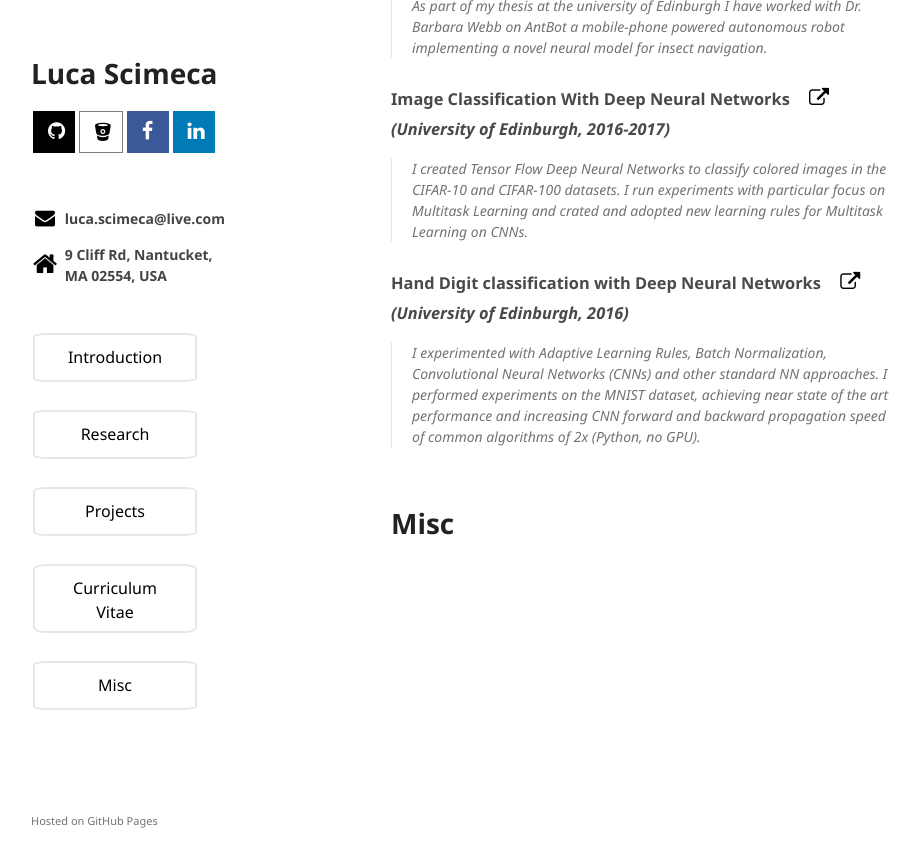
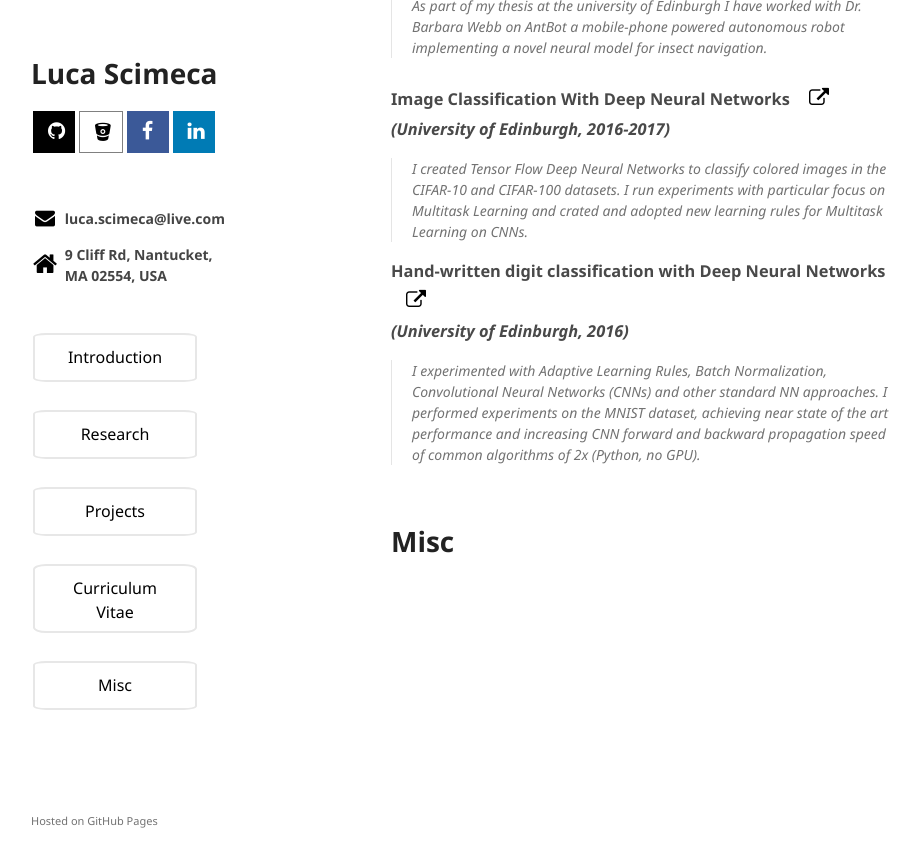
Before and after one commit to lucascimeca/lucascimeca.github.io, a Jekyll site: the page built from index.md, in a window 1280 px wide and 900 px high, scrolled down 1195 px. Shown: the top 867 px of the window, without its empty margins (179-1099 px from the left). Built offline with Jekyll 4.4.1, drawn with Linux system fonts in a browser that asks for light colours; nearby versions of some CDN libraries; the repository's description, which GitHub fills in, is left out.

Commit message:
Update index.md

```diff
--- a/index.md
+++ b/index.md
@@ -41,7 +41,7 @@ My interests lie mainly in Machine Learning and Robotics research, particularly
 
 > I created Tensor Flow Deep Neural Networks to classify colored images in the CIFAR-10 and CIFAR-100 datasets. I run experiments with particular focus on Multitask Learning and crated and adopted new learning rules for Multitask Learning on CNNs.
 
-### [](#DNN-mnist) Hand Digit classification with Deep Neural Networks <a href="https://bitbucket.org/lucascimeca/deep-neural-networks-mnist-dataset?lipi=urn%3Ali%3Apage%3Ad_flagship3_profile_view_base%3BGUJg49LJSNqF2TBvYYXHiQ%3D%3D" class="fa fa-external-link" style="font-size: 20px" target="_blank"></a><br/>_(University of Edinburgh, 2016)_
+### [](#DNN-mnist) Hand-written digit classification with Deep Neural Networks <a href="https://bitbucket.org/lucascimeca/deep-neural-networks-mnist-dataset?lipi=urn%3Ali%3Apage%3Ad_flagship3_profile_view_base%3BGUJg49LJSNqF2TBvYYXHiQ%3D%3D" class="fa fa-external-link" style="font-size: 20px" target="_blank"></a><br/>_(University of Edinburgh, 2016)_
 
 > I experimented with Adaptive Learning Rules, Batch Normalization, Convolutional Neural Networks (CNNs) and other standard NN approaches. I performed experiments on the MNIST dataset, achieving near state of the art performance and increasing CNN forward and backward propagation speed of common algorithms of 2x (Python, no GPU).
 
```
